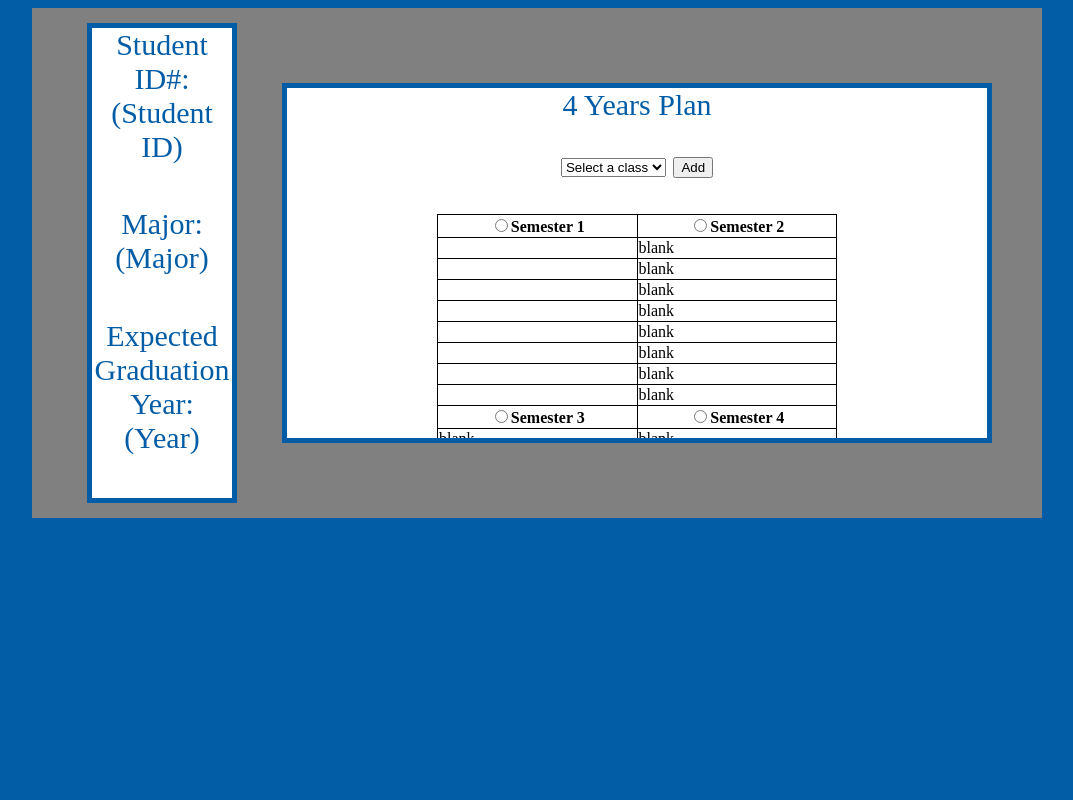
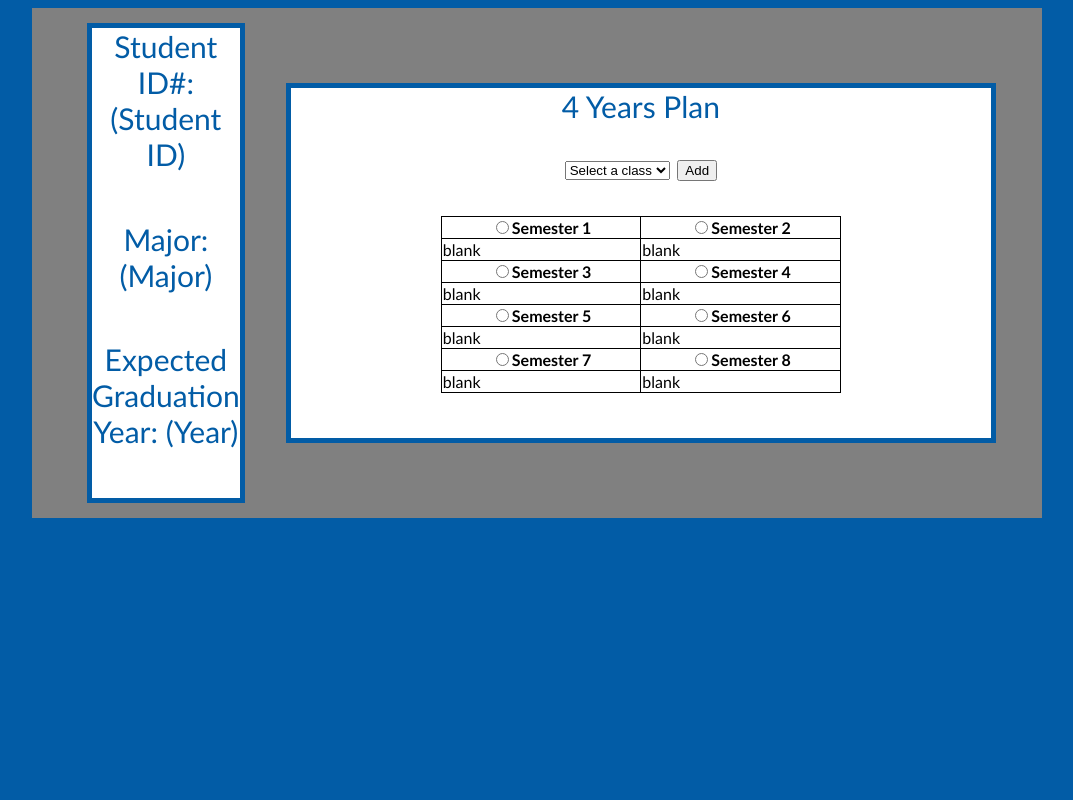
Before and after one commit to zdspringman/SETheory, a PHP site: page /advisorClasses.php in a window 1280 px wide. Shown: the whole page, without its empty margins (103-1176 px from the left). Run offline with PHP 8.4, Linux system fonts and the light colour scheme.

Commit message:
Add files via upload

```diff
--- a/advisorClasses.php
+++ b/advisorClasses.php
@@ -35,12 +35,10 @@
 									<th><input type="radio" id="semester1" name="semester" value="Semester1">Semester 1</th>
 									<th><input type="radio" id="semester2" name="semester" value="Semester2">Semester 2</th>
 								</tr>
-								<?php foreach($classes as $row): array_map("htmlentities", $row); ?>
 								<tr>
-									<td><?php echo implode("</td><td>", $row); ?></td>
+									<td>blank</td>
 									<td>blank</td>
 								</tr>
-								<?php endforeach; ?>
 								<tr>
 									<th><input type="radio" id="semester3" name="semester" value="Semester3">Semester 3</th>
 									<th><input type="radio" id="semester4" name="semester" value="Semester4">Semester 4</th>
--- a/style.css
+++ b/style.css
@@ -1,6 +1,7 @@
 body{
 	background: #025ca6;
 	overflow: hidden;
+	font-family: "Calibri"
 }
 .container{
 	display:grid;
```
